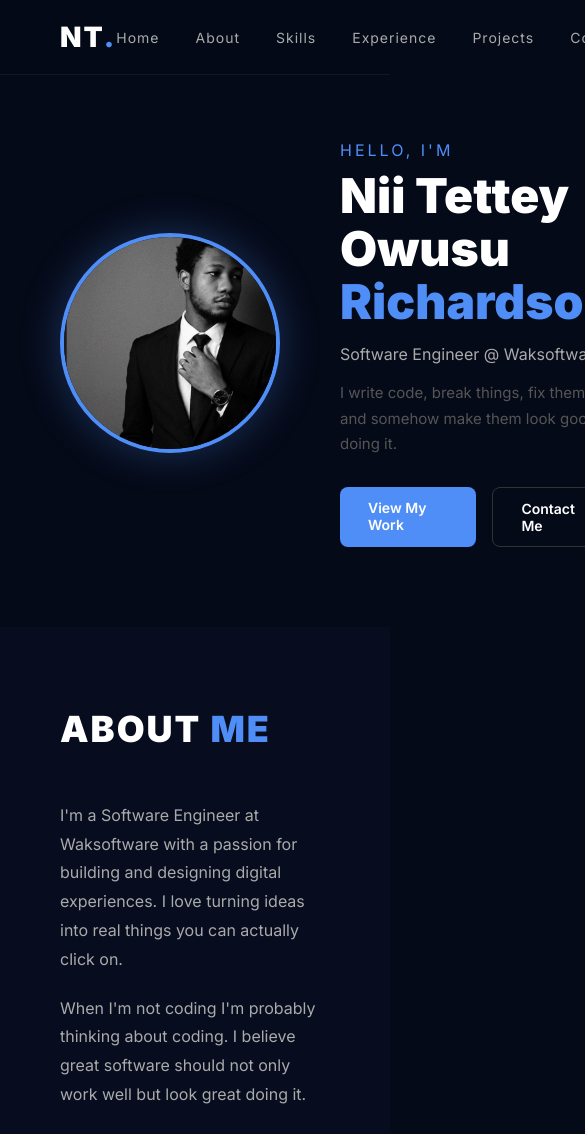
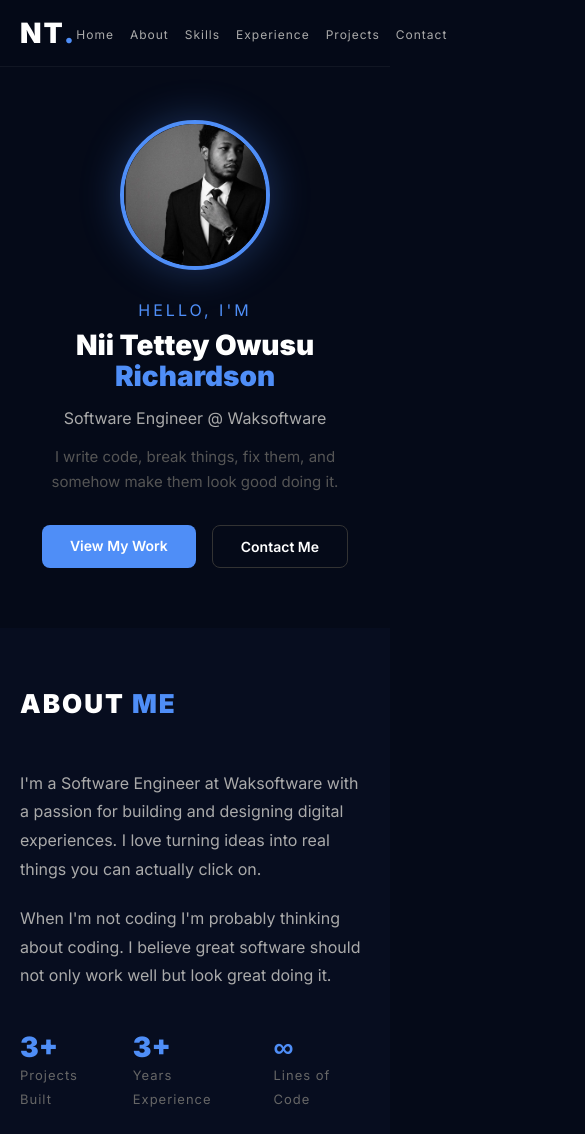
Before and after one commit to jamalhusse/portfolio, a plain HTML site: page index.html in a window 390 px wide. Shown: the top 1134 px of the page, 585 px wide, since content can reach past the window. Drawn offline with Linux system fonts and the light colour scheme.

Commit message:
Update index.html

```diff
--- a/index.html
+++ b/index.html
@@ -89,6 +89,30 @@
 
       /* FOOTER */
       footer { text-align: center; padding: 30px; border-top: 1px solid #1a2540; color: #444; font-size: 13px; }
+      /* MOBILE */
+@media (max-width: 768px) {
+  nav { padding: 16px 20px; }
+  nav ul { gap: 16px; }
+  nav ul a { font-size: 12px; }
+
+  section { padding: 60px 20px; }
+
+  #home { padding-top: 120px; }
+  .home-content { flex-direction: column; text-align: center; gap: 30px; }
+  .home-text h1 { font-size: 28px; }
+  .home-btns { justify-content: center; }
+  .profile-pic { width: 150px; height: 150px; }
+
+  .skills-grid { grid-template-columns: repeat(2, 1fr); }
+  .projects-grid { grid-template-columns: 1fr; }
+
+  .experience-card { flex-direction: column; gap: 20px; padding: 24px; }
+
+  .about-stats { gap: 20px; }
+  .stat h3 { font-size: 28px; }
+
+  .section-title { font-size: 26px; }
+}
     </style>
   </head>
   <body>
```
